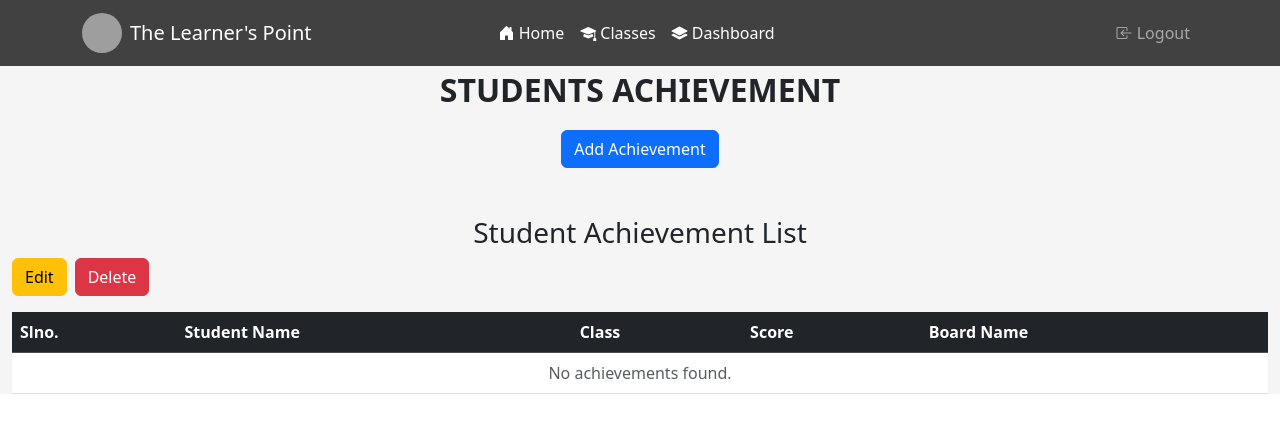
After one commit to Mainak27das/Student-Tracking-App, a Django app: page /achivement/ in a window 1280 px wide. The commit adds this page. Shown: the top 433 px of the page. Run offline with Django 5.2, Linux system fonts and the light colour scheme; the visitor is signed in with stand-in values (Sample User, id 1); grey boxes are pictures that could not be loaded.

Commit message:
achivement Section added

```diff
--- a/myapp/forms.py
+++ b/myapp/forms.py
@@ -1,5 +1,5 @@
 from django import forms
-from .models import Student,Batch,Teacher, Payment, Parent
+from .models import Student,Batch,Teacher, Payment, Parent , Achievement
 from datetime import datetime
 from django.contrib.auth.forms import AuthenticationForm
 from django.contrib.auth.models import User
@@ -126,3 +126,16 @@ class LoginForm(AuthenticationForm):
     class Meta:
         model = User
         fields = ['username', 'password']
+
+
+class AchievementForm(forms.ModelForm):
+    class Meta:
+        model = Achievement
+        fields = ['student_name', 'class_name', 'score', 'board_name']
+
+        widgets = {
+            'student_name': forms.TextInput(attrs={'class': 'form-control', 'placeholder': 'Enter student name'}),
+            'class_name': forms.TextInput(attrs={'class': 'form-control', 'placeholder': 'Enter class'}),
+            'score': forms.NumberInput(attrs={'class': 'form-control', 'placeholder': 'Enter score'}),
+            'board_name': forms.TextInput(attrs={'class': 'form-control', 'placeholder': 'Enter board name'}),
+        }
--- a/myapp/models.py
+++ b/myapp/models.py
@@ -86,3 +86,13 @@ class Batch(models.Model):
 
     def get_batch_time(self, day):
         return self.batch_times.get(day, "Not scheduled")
+
+
+class Achievement(models.Model):
+    student_name = models.CharField(max_length=100)
+    class_name = models.CharField(max_length=50)
+    score = models.DecimalField(max_digits=5, decimal_places=2)
+    board_name = models.CharField(max_length=100)
+
+    def __str__(self):
+        return self.student_name
--- a/myapp/urls.py
+++ b/myapp/urls.py
@@ -51,5 +51,6 @@ urlpatterns = [
 
     path('',views.home, name="home"),
     path('class_details/',views.class_details, name="class_details"),
+    path('achivement/',views.achivement, name="achivement"),
 
 ]+ static(settings.MEDIA_URL,document_root=settings.MEDIA_ROOT)
--- a/myapp/views.py
+++ b/myapp/views.py
@@ -1,6 +1,6 @@
 from django.shortcuts import render, redirect, get_object_or_404
 from .models import Student, Batch,Teacher, Payment, Parent
-from .forms import StudentForm, BatchForm,TeacherForm, PaymentForm, ParentForm
+from .forms import StudentForm, BatchForm,TeacherForm, PaymentForm, ParentForm, AchievementForm
 from django.contrib import messages
 from django.views.generic import DetailView
 from django.db.models import Q
@@ -482,10 +482,6 @@ def edit_parent(request, id, std_id):
     return render(request, 'add_parent.html', context)
 
 
-
-
-
-
 def home(request):
     teachers = Teacher.objects.all()
     context = {
@@ -495,3 +491,15 @@ def home(request):
 
 def class_details(request):
     return render(request, "class_details.html")
+
+@login_required(login_url='login')
+def achivement(request):
+    if request.method == 'POST':
+        form = AchievementForm(request.POST)
+        if form.is_valid():
+            form.save()
+            return redirect('achivement')
+    else:
+        form = AchievementForm()
+
+    return render(request, 'achivement.html', {'form': form})
--- /dev/null
+++ b/templates/achivement.html
@@ -0,0 +1,95 @@
+{% extends "base.html" %}
+{% block title %}Achievement{% endblock title %}
+{% load static %}
+{% block style %}{% endblock style %}
+
+{% block body %}
+{% include "message.html" %}
+
+<div style="background-color: whitesmoke;">
+    <div class="container-fluid">
+        <p class="text-center text-uppercase fs-2 fw-semibold">Students Achievement</p>
+
+        <!-- Button trigger modal -->
+        <div class="text-center mb-4">
+            <button type="button" class="btn btn-primary" data-bs-toggle="modal" data-bs-target="#exampleModal">
+                Add Achievement
+            </button>
+        </div>
+
+        <!-- Modal -->
+        <div class="modal fade" id="exampleModal" tabindex="-1" aria-labelledby="exampleModalLabel" aria-hidden="true">
+            <div class="modal-dialog">
+                <div class="modal-content">
+                    <div class="modal-header">
+                        <h1 class="modal-title fs-5" id="exampleModalLabel">Add New Achievement</h1>
+                        <button type="button" class="btn-close" data-bs-dismiss="modal" aria-label="Close"></button>
+                    </div>
+                    <div class="modal-body">
+                        <form method="POST" id="achievementForm">
+                            {% csrf_token %}
+                            <div class="mb-3">
+                                <label for="id_student_name" class="form-label">Student Name</label>
+                                {{ form.student_name }}
+                            </div>
+                            <div class="mb-3">
+                                <label for="id_class_name" class="form-label">Class</label>
+                                {{ form.class_name }}
+                            </div>
+                            <div class="mb-3">
+                                <label for="id_score" class="form-label">Score</label>
+                                {{ form.score }}
+                            </div>
+                            <div class="mb-3">
+                                <label for="id_board_name" class="form-label">Board Name</label>
+                                {{ form.board_name }}
+                            </div>
+                        </form>
+                    </div>
+                    <div class="modal-footer">
+                        <button type="button" class="btn btn-secondary" data-bs-dismiss="modal">Close</button>
+                        <button type="submit" class="btn btn-primary" form="achievementForm">Save Achievement</button>
+                    </div>
+                </div>
+            </div>
+        </div>
+
+
+        <h3 class="mt-5 text-center">Student Achievement List</h3>
+
+        <div class="d-flex mb-3">
+            <button type="button" class="btn btn-warning me-2" id="toggleEdit">Edit</button>
+            <button type="button" class="btn btn-danger" id="toggleDelete">Delete</button>
+        </div>
+
+        <table class="table">
+            <thead class="table-dark">
+                <tr>
+                    <th>Slno.</th>
+                    <th>Student Name</th>
+                    <th>Class</th>
+                    <th>Score</th>
+                    <th>Board Name</th>
+                </tr>
+            </thead>
+            <tbody>
+                {% for achievement in achievements %}
+                <tr>
+                    <td>{{ forloop.counter }}</td>
+                    <td>{{ achievement.student_name }}</td>
+                    <td>{{ achievement.class_name }}</td>
+                    <td>{{ achievement.score }}</td>
+                    <td>{{ achievement.board_name }}</td>
+                </tr>
+                {% empty %}
+                <tr>
+                    <td colspan="5" class="text-center text-muted">No achievements found.</td>
+                </tr>
+                {% endfor %}
+            </tbody>
+        </table>
+
+
+    </div>
+</div>
+{% endblock body %}
--- a/templates/index.html
+++ b/templates/index.html
@@ -106,6 +106,9 @@
                         </div>
                         <div class="col-6 col-md-6 col-lg-3">
                             <a href="{% url 'all_payments' %}" class="btn btn-dark w-100">All Payments</a>
+                        </div>
+                        <div class="col-6 col-md-6 col-lg-3">
+                            <a href="{% url 'achivement' %}" class="btn btn-primary w-100">achivement</a>
                         </div>
                     </div>
                 </div>
```
Also changed, not shown: myapp/admin.py (+8 -1 lines), myapp/migrations/0067_achievement.py (added).
